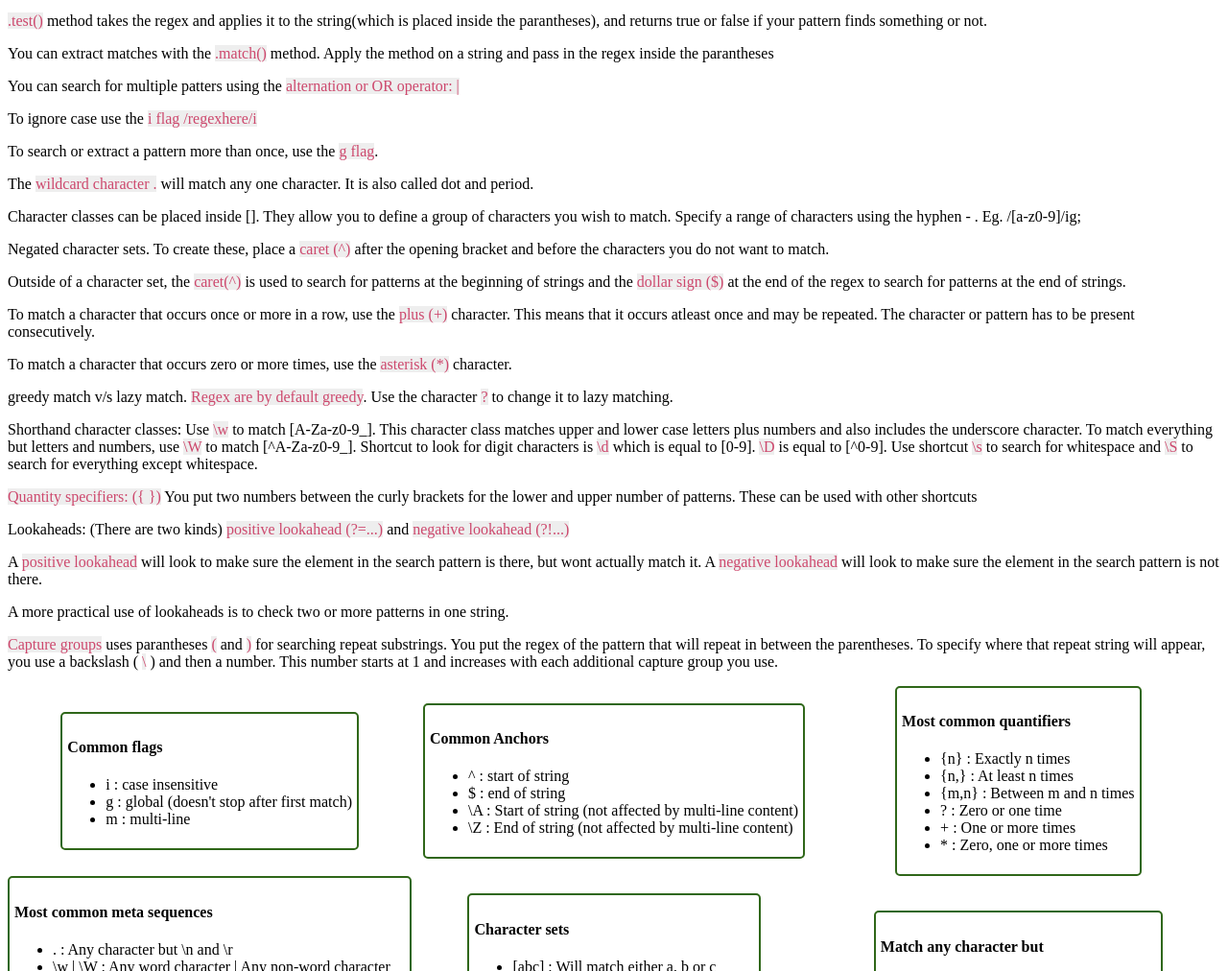
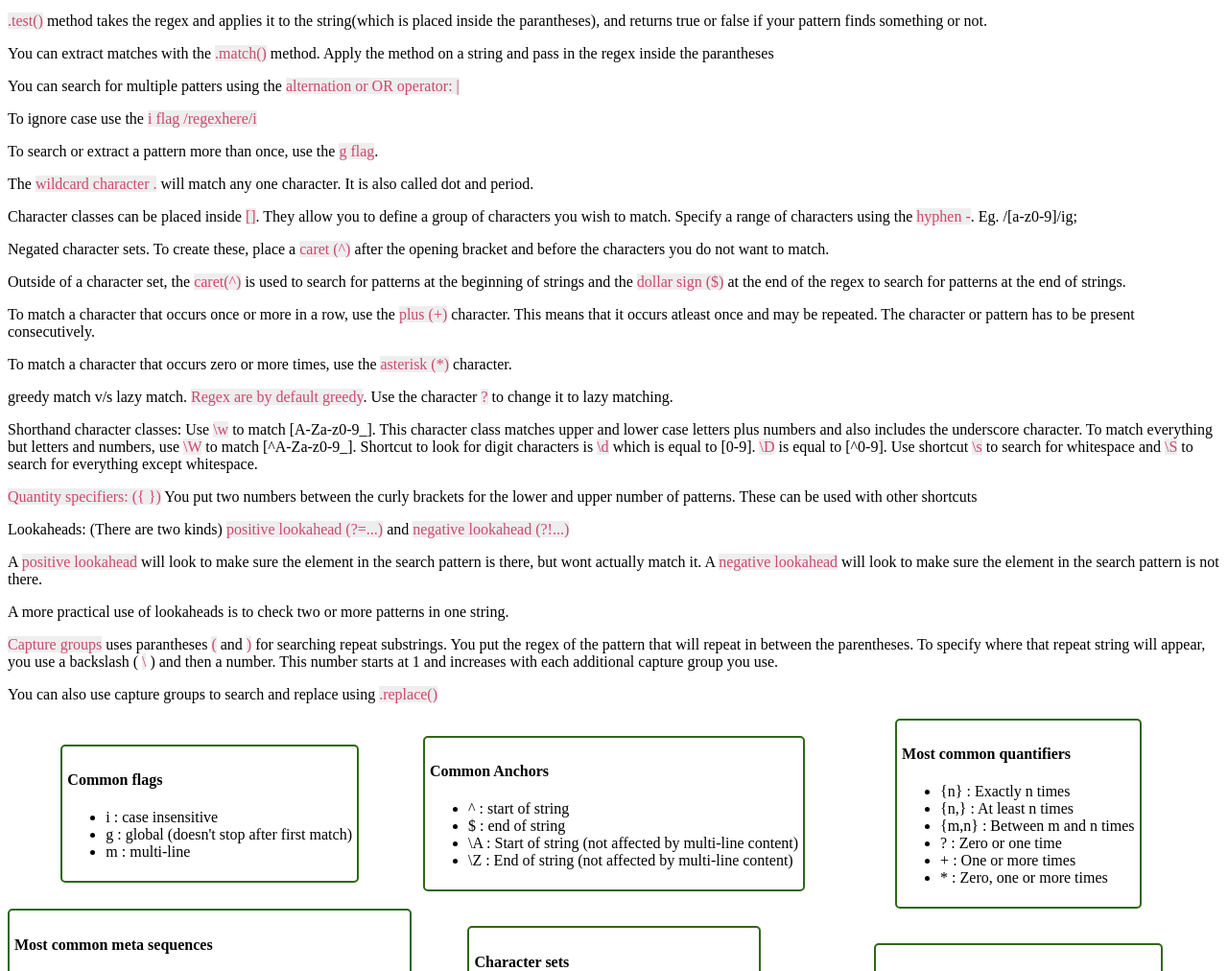
Before and after one commit to nikijiandani/Regex-cheatsheet, a plain HTML site: page cheatsheet.html in a window 1280 px wide. Shown: the part 88-1100 px from the top of the page at 96% size. Drawn offline with Linux system fonts and the light colour scheme.

Commit message:
Fixed typos and added content

```diff
--- a/cheatsheet.html
+++ b/cheatsheet.html
@@ -15,7 +15,7 @@
 <p>To ignore case use the <span>i flag /regexhere/i</span></p>
 <p>To search or extract a pattern more than once, use the <span>g flag</span>.</p>
 <p>The <span>wildcard character .</span> will match any one character. It is also called dot and period.</p>
-<p>Character classes can be placed inside []. They allow you to define a group of characters you wish to match. Specify a range of characters using the hyphen - . Eg. /[a-z0-9]/ig;</p>
+<p>Character classes can be placed inside <span>[]</span>. They allow you to define a group of characters you wish to match. Specify a range of characters using the <span>hyphen -</span>. Eg. /[a-z0-9]/ig;</p>
 <p>Negated character sets. To create these, place a <span>caret (^)</span> after the opening bracket and before the characters you do not want to match.</p>
 <p>Outside of a character set, the <span>caret(^)</span> is used to search for patterns at the beginning of strings and the <span>dollar sign ($)</span> at the end of the regex to search for patterns at the end of strings.</p>
 <p>To match a character that occurs once or more in a row, use the <span>plus (+)</span> character. This means that it occurs atleast once and may be repeated. The character or pattern has to be present consecutively.</p>
@@ -28,6 +28,7 @@ Shortcut to look for digit characters is <span>\d</span> which is equal to [0-9]
 <p>A <span>positive lookahead</span> will look to make sure the element in the search pattern is there, but wont actually match it. A <span>negative lookahead</span> will look to make sure the element in the search pattern is not there.</p>
 <p>A more practical use of lookaheads is to check two or more patterns in one string.</p>
 <p><span>Capture groups</span> uses parantheses <span>(</span> and <span>)</span> for searching repeat substrings. You put the regex of the pattern that will repeat in between the parentheses. To specify where that repeat string will appear, you use a backslash ( <span>\</span> ) and then a number. This number starts at 1 and increases with each additional capture group you use.</p>
+<p>You can also use capture groups to search and replace using <span>.replace()</span></p>
 <div class="container">
 	<div class="block">
 		<h4>Common flags</h4>
```
